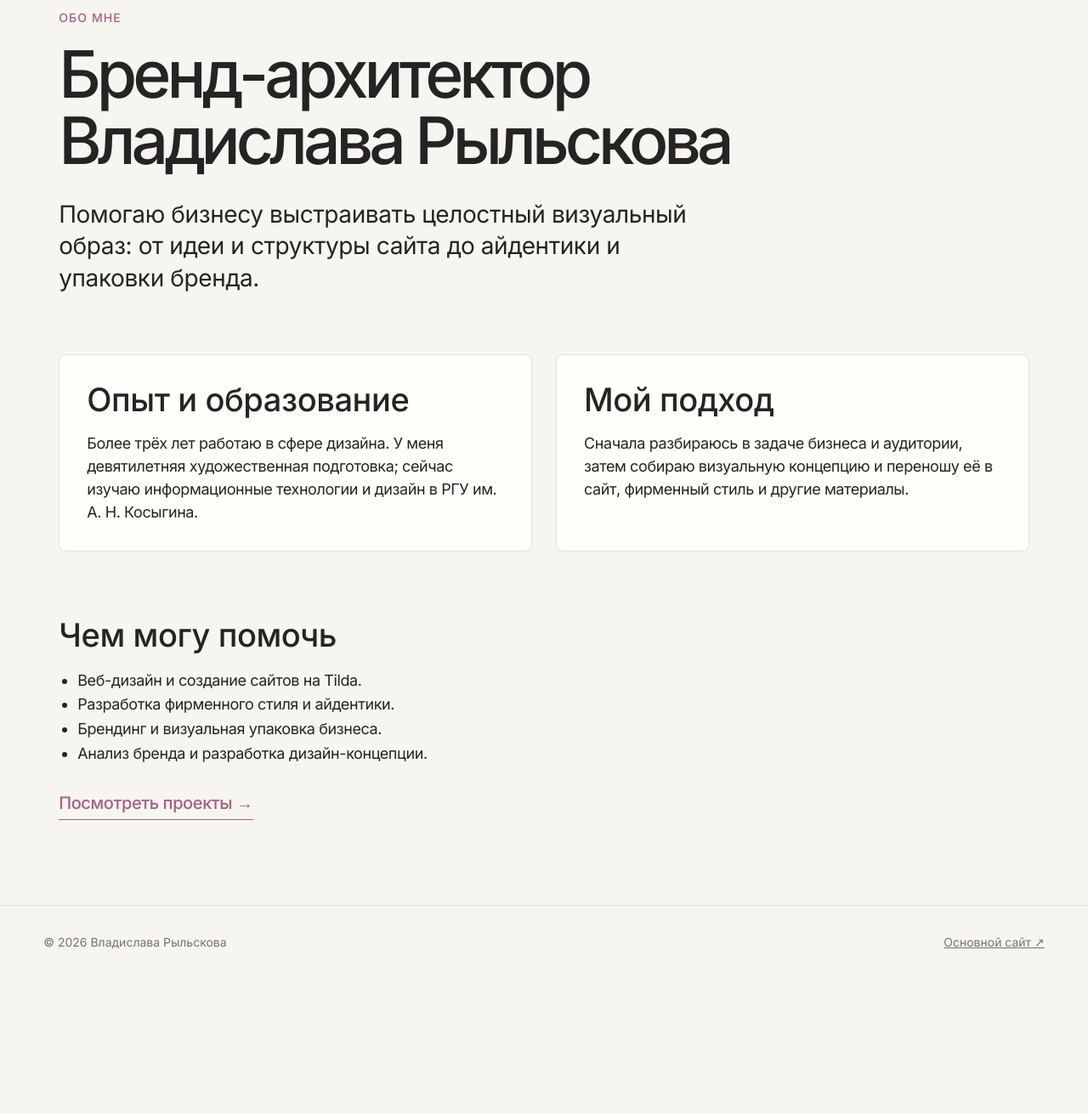
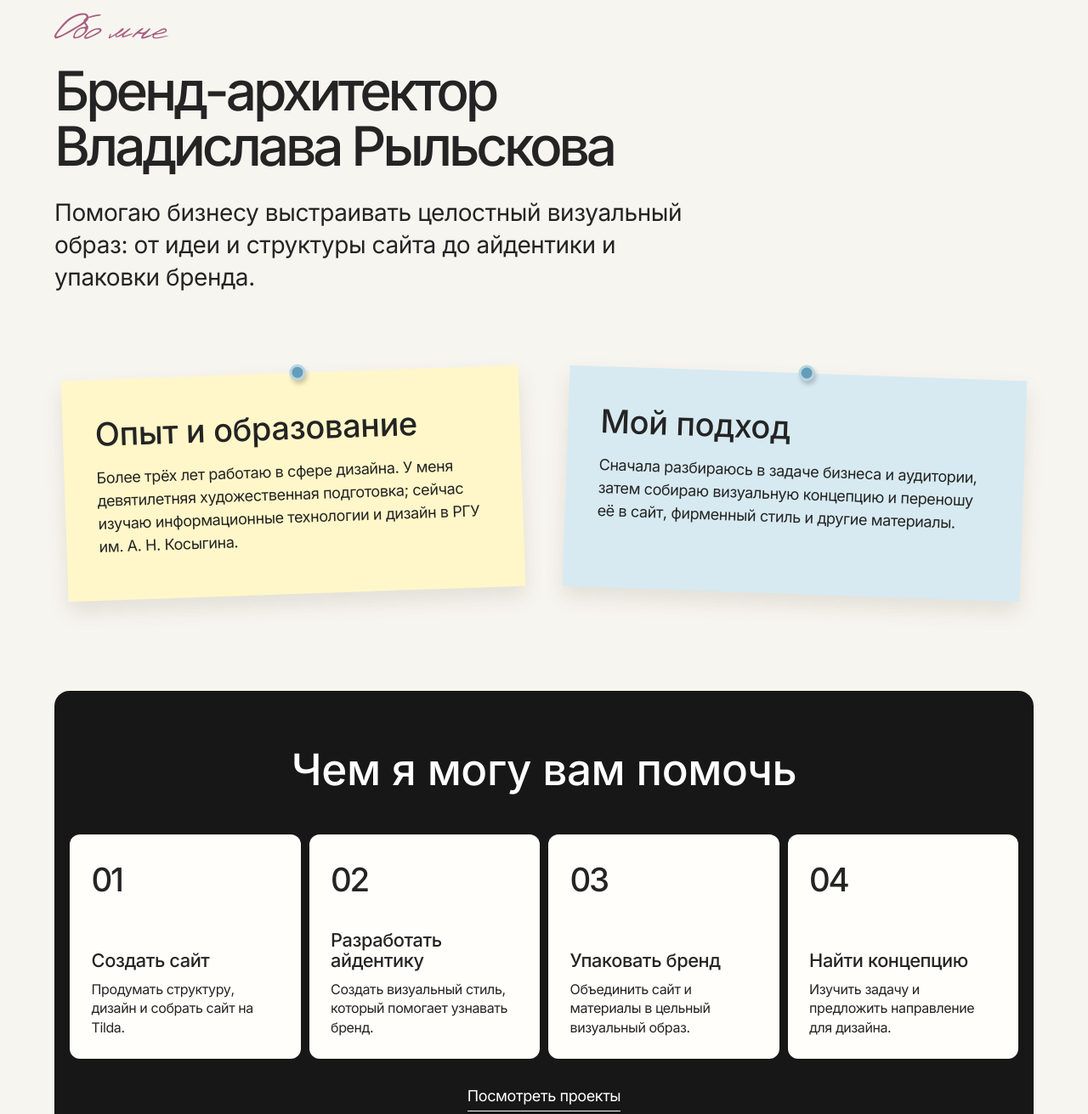
Before and after one commit to vlalada/lr7-portfolio, a plain HTML site: page about.html in a window 1280 px wide. Shown: the part 140-1451 px from the top of the page at 85% size. Before the commit the page ends 1291 px from the top, so only its background shows below. Drawn offline with Linux system fonts and the light colour scheme.

Commit message:
Уточнить оформление главной и страницы обо мне

```diff
--- a/about.html
+++ b/about.html
@@ -22,15 +22,24 @@
       <a href="contacts.html">Контакты</a>
     </nav>
   </header>
-  <main class="inner-page">
+  <main class="inner-page about-page">
     <p class="page-eyebrow">Обо мне</p>
-    <h1>Бренд-архитектор Владислава Рыльскова</h1>
+    <h1><span>Бренд-архитектор</span><span>Владислава Рыльскова</span></h1>
     <p class="page-lead">Помогаю бизнесу выстраивать целостный визуальный образ: от идеи и структуры сайта до айдентики и упаковки бренда.</p>
     <div class="page-grid">
       <section class="info-card"><h2>Опыт и образование</h2><p>Более трёх лет работаю в сфере дизайна. У меня девятилетняя художественная подготовка; сейчас изучаю информационные технологии и дизайн в РГУ им. А. Н. Косыгина.</p></section>
       <section class="info-card"><h2>Мой подход</h2><p>Сначала разбираюсь в задаче бизнеса и аудитории, затем собираю визуальную концепцию и переношу её в сайт, фирменный стиль и другие материалы.</p></section>
     </div>
-    <section class="page-section"><h2>Чем могу помочь</h2><ul><li>Веб-дизайн и создание сайтов на Tilda.</li><li>Разработка фирменного стиля и айдентики.</li><li>Брендинг и визуальная упаковка бизнеса.</li><li>Анализ бренда и разработка дизайн-концепции.</li></ul><a class="contact-link" href="projects.html">Посмотреть проекты →</a></section>
+    <section class="page-section services-section" aria-labelledby="services-title">
+      <h2 id="services-title">Чем я могу вам помочь</h2>
+      <div class="services-grid">
+        <article class="service-card"><span class="service-number">01</span><h3>Создать сайт</h3><p>Продумать структуру, дизайн и собрать сайт на Tilda.</p></article>
+        <article class="service-card"><span class="service-number">02</span><h3>Разработать айдентику</h3><p>Создать визуальный стиль, который помогает узнавать бренд.</p></article>
+        <article class="service-card"><span class="service-number">03</span><h3>Упаковать бренд</h3><p>Объединить сайт и материалы в цельный визуальный образ.</p></article>
+        <article class="service-card"><span class="service-number">04</span><h3>Найти концепцию</h3><p>Изучить задачу и предложить направление для дизайна.</p></article>
+      </div>
+      <a class="services-link" href="projects.html">Посмотреть проекты</a>
+    </section>
   </main>
   <footer class="page-footer"><div class="page-footer-inner"><span>© 2026 Владислава Рыльскова</span><a href="https://rylskovavladislava.ru" target="_blank" rel="noopener noreferrer">Основной сайт ↗</a></div></footer>
 </body>
--- a/css/style.css
+++ b/css/style.css
@@ -1,3 +1,15 @@
+@font-face {
+    font-family: 'Denistina';
+    src: url('../fonts/denistina_en.ttf') format('truetype');
+    font-style: normal;
+    font-weight: 400;
+    font-display: swap;
+}
+
+:root {
+    --page-gutter: clamp(24px, 5vw, 88px);
+}
+
 /* ==================================
    ОБЩИЕ НАСТРОЙКИ
 ================================== */
@@ -54,7 +66,7 @@ a:focus-visible {
     align-items: center;
     gap: 32px;
     min-height: 68px;
-    padding: 18px clamp(24px, 4vw, 68px);
+    padding: 18px var(--page-gutter);
     background-color: #F7F5F0;
     border-bottom: 1px solid #E5E2DC;
 }
@@ -102,7 +114,7 @@ a:focus-visible {
     display: flex;
     flex-direction: column;
     min-height: min(820px, 100svh);
-    padding: 94px clamp(24px, 4vw, 68px) 34px;
+    padding: 94px var(--page-gutter) 34px;
     border-bottom: 1px solid #E5E2DC;
     overflow: hidden;
 }
@@ -132,10 +144,10 @@ a:focus-visible {
     position: absolute;
     z-index: 2;
     color: #C57A9C;
-    font-family: 'Marck Script', cursive;
+    font-family: 'Denistina', cursive;
     font-size: clamp(48px, 7.2vw, 120px);
     line-height: 1;
-    letter-spacing: -0.035em;
+    letter-spacing: 0;
 }
 
 .hero-script-left {
@@ -157,18 +169,15 @@ a:focus-visible {
     display: flex;
     flex-direction: column;
     align-items: center;
+    row-gap: clamp(30px, 3vw, 42px);
     transform: translate(-50%, -50%);
 }
 
 .crystal-stack img {
     display: block;
-    width: clamp(108px, 14vw, 218px);
+    width: clamp(90px, 10vw, 150px);
     height: auto;
     filter: drop-shadow(0 11px 13px rgba(95, 47, 66, 0.15));
-}
-
-.crystal-stack img + img {
-    margin-top: -16px;
 }
 
 .crystal-stack img:nth-child(2) {
@@ -207,9 +216,9 @@ a:focus-visible {
 ================================== */
 
 .content-section {
-    max-width: 1380px;
+    max-width: none;
     margin: 0 auto;
-    padding: 96px clamp(24px, 4vw, 68px);
+    padding: 96px var(--page-gutter);
     scroll-margin-top: 70px;
 }
 
@@ -442,7 +451,7 @@ a:focus-visible {
 ================================== */
 
 #contacts {
-    padding: 90px clamp(24px, 4vw, 68px) 40px;
+    padding: 90px var(--page-gutter) 40px;
     background-color: #242424;
     color: #FFFFFF;
     scroll-margin-top: 70px;
@@ -452,7 +461,7 @@ a:focus-visible {
     display: grid;
     grid-template-columns: 1fr 1fr;
     gap: 32px;
-    max-width: 1244px;
+    max-width: none;
     margin: 0 auto;
 }
 
@@ -476,7 +485,7 @@ a:focus-visible {
 }
 
 #contacts .copyright {
-    max-width: 1244px;
+    max-width: none;
     margin: 100px auto 0;
     color: #999590;
     font-size: 13px;
@@ -545,13 +554,13 @@ a:focus-visible {
 @media (max-width: 600px) {
     #about {
         min-height: 100svh;
-        padding: 88px 20px 28px;
+        padding: 88px var(--page-gutter) 28px;
     }
 
     .hero-top {
         gap: 12px;
         min-height: 70px;
-        padding: 16px 20px;
+        padding: 16px var(--page-gutter);
     }
 
     .hero-top .site-name {
@@ -580,7 +589,7 @@ a:focus-visible {
         flex-direction: column;
         align-items: stretch;
         gap: 0;
-        padding: 12px 20px 18px;
+        padding: 12px var(--page-gutter) 18px;
         background: #F7F5F0;
         border-bottom: 1px solid #E5E2DC;
         box-shadow: 0 12px 20px rgba(0, 0, 0, 0.08);
@@ -626,11 +635,7 @@ a:focus-visible {
     }
 
     .crystal-stack img {
-        width: clamp(104px, 29vw, 150px);
-    }
-
-    .crystal-stack img + img {
-        margin-top: -7px;
+        width: clamp(76px, 22vw, 100px);
     }
 
     .hero-bottom {
@@ -648,7 +653,7 @@ a:focus-visible {
     }
 
     .content-section {
-        padding: 70px 24px;
+        padding: 70px var(--page-gutter);
     }
 
     #skills {
@@ -729,7 +734,7 @@ a:focus-visible {
     }
 
     #contacts {
-        padding: 70px 24px 40px;
+        padding: 70px var(--page-gutter) 40px;
     }
 
     #contacts h2 {
@@ -759,25 +764,26 @@ a:focus-visible {
 
 /* Внутренние страницы */
 .inner-page {
-    max-width: 1244px;
+    max-width: none;
     min-height: calc(100svh - 68px);
     margin: 0 auto;
-    padding: 150px clamp(24px, 4vw, 68px) 100px;
+    padding: 150px var(--page-gutter) 100px;
     line-height: 1.5;
     letter-spacing: -0.025em;
 }
 
 .page-eyebrow {
-    margin: 0 0 18px;
+    margin: 0 0 10px;
     color: #A75F81;
-    font-size: 14px;
-    font-weight: 500;
-    letter-spacing: 0.08em;
-    text-transform: uppercase;
+    font-family: 'Denistina', cursive;
+    font-size: clamp(34px, 3.8vw, 54px);
+    font-weight: 400;
+    line-height: 1.1;
+    letter-spacing: 0;
 }
 
 .inner-page h1 {
-    max-width: 850px;
+    max-width: none;
     margin: 0 0 28px;
     font-size: clamp(42px, 6vw, 84px);
     line-height: 1.02;
@@ -875,7 +881,7 @@ a:focus-visible {
 }
 
 .page-footer {
-    padding: 32px clamp(24px, 4vw, 68px);
+    padding: 32px var(--page-gutter);
     border-top: 1px solid #E5E2DC;
     color: #77736E;
     font-size: 14px;
@@ -887,7 +893,7 @@ a:focus-visible {
     display: flex;
     justify-content: space-between;
     gap: 20px;
-    max-width: 1244px;
+    max-width: none;
     margin: 0 auto;
 }
 
@@ -895,9 +901,145 @@ a:focus-visible {
     color: inherit;
 }
 
+/* Страница «Обо мне»: заметки и направления работы */
+.about-page h1 {
+    font-size: clamp(38px, 5vw, 72px);
+}
+
+.about-page h1 span {
+    display: block;
+}
+
+.about-page .page-grid {
+    gap: clamp(28px, 4vw, 64px);
+    padding: 24px 12px;
+}
+
+.about-page .info-card {
+    position: relative;
+    min-height: 260px;
+    padding: 44px 38px 36px;
+    border: 0;
+    border-radius: 0;
+    background: #FFF7C9;
+    box-shadow: 0 12px 25px rgba(80, 65, 45, 0.12);
+    transform: rotate(-2deg);
+}
+
+.about-page .info-card:nth-child(2) {
+    background: #D7EAF1;
+    transform: rotate(2deg);
+}
+
+.about-page .info-card::before {
+    position: absolute;
+    top: -10px;
+    left: 50%;
+    width: 19px;
+    height: 19px;
+    border: 3px solid #B9D5E3;
+    border-radius: 50%;
+    background: #659DB9;
+    box-shadow: 2px 4px 5px rgba(0, 0, 0, 0.2);
+    content: '';
+}
+
+.about-page .services-section {
+    margin-top: 90px;
+    padding: clamp(46px, 5vw, 78px) 18px 18px;
+    border-radius: 18px;
+    background: #171717;
+    color: #fff;
+    text-align: center;
+}
+
+.services-section > h2 {
+    max-width: 800px;
+    margin: 0 auto 48px;
+    font-size: clamp(35px, 4vw, 58px);
+}
+
+.services-grid {
+    display: grid;
+    grid-template-columns: repeat(4, minmax(0, 1fr));
+    gap: 10px;
+    text-align: left;
+}
+
+.service-card {
+    display: flex;
+    min-height: 245px;
+    flex-direction: column;
+    align-items: flex-start;
+    padding: clamp(22px, 2vw, 32px);
+    border-radius: 12px;
+    background: #FFFEFB;
+    color: #242424;
+}
+
+.service-number {
+    margin-bottom: 30px;
+    font-size: clamp(32px, 3vw, 46px);
+    font-weight: 500;
+    letter-spacing: -0.06em;
+}
+
+.service-card h3 {
+    margin: auto 0 10px;
+    font-size: clamp(20px, 1.7vw, 27px);
+    line-height: 1.1;
+}
+
+.service-card p {
+    margin: 0;
+    font-size: 16px;
+    line-height: 1.4;
+    letter-spacing: -0.025em;
+}
+
+.services-link {
+    display: inline-block;
+    margin: 30px 0 12px;
+    padding-bottom: 4px;
+    border-bottom: 1px solid currentColor;
+    font-size: 18px;
+    text-decoration: none;
+}
+
+@media (max-width: 1100px) {
+    .services-grid {
+        grid-template-columns: repeat(2, minmax(0, 1fr));
+    }
+}
+
 @media (max-width: 700px) {
     .page-grid {
         grid-template-columns: 1fr;
+    }
+
+    .about-page h1 {
+        font-size: clamp(30px, 7vw, 44px);
+    }
+
+    .about-page .page-grid {
+        padding: 16px 6px;
+    }
+
+    .about-page .info-card {
+        min-height: 0;
+        padding: 40px 28px 30px;
+    }
+
+    .about-page .services-section {
+        margin-top: 62px;
+    }
+
+    .services-grid {
+        grid-template-columns: 1fr;
+    }
+
+    .service-card {
+        min-height: 205px;
     }
 
     .inner-page {
```
Also changed, not shown: index.html (+1 -1 lines), fonts/denistina_en.ttf (added).
